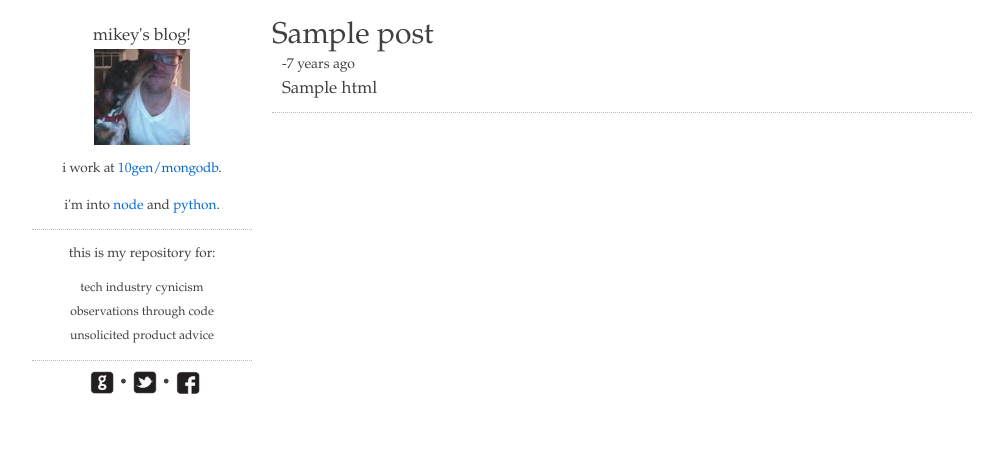
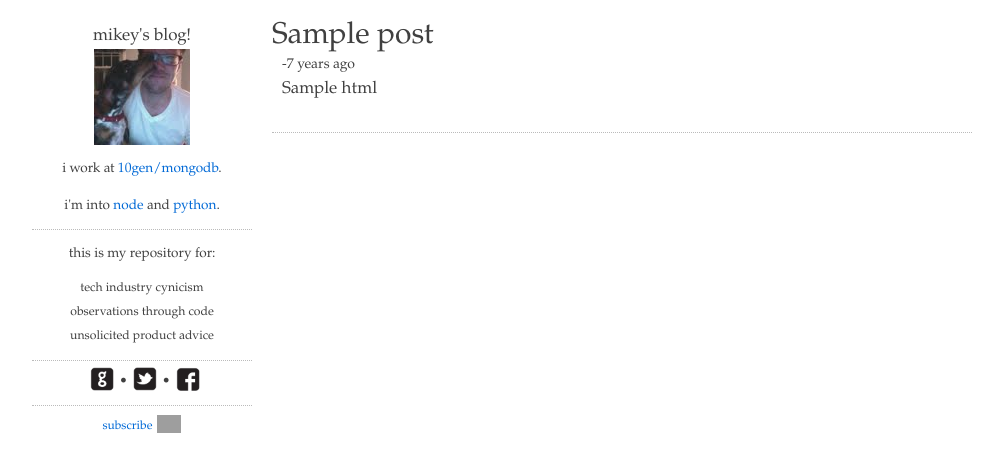
Before and after one commit to mpobrien/moblog, a Flask app: template blog/templates/posts.html in a window 1280 px wide. Shown: the top 472 px of the page, without its empty margins (138-1141 px from the left). Run offline with Flask 2, Linux system fonts and the light colour scheme; the template is opened without the code that fills it: most values are stand-ins (such as "Sample title", 1, 10 or a date in 2020); style sheets or scripts are compiled from the project's sources; parts of the project's set-up code (start-up, migrations or seed data) failed here and were passed over; some libraries are stand-ins or nearby versions; grey boxes are pictures that could not be loaded.

Commit message:
prettyprint markdown preview, rss link, space out posts more

```diff
--- a/blog/static/styles.less
+++ b/blog/static/styles.less
@@ -34,6 +34,11 @@ body{
   border-bottom:1px dotted #BBB;
 }
 
+.post_sep{
+  margin-top:30px;
+  margin-bottom:30px;
+}
+
 .timestamp{
   font-size:14px;
   padding-left:10px;
@@ -50,6 +55,7 @@ pre.prettyprint{
 }
 
 .svc_icon{
+  margin-top:-5px;
   vertical-align:middle;
 }
 
--- a/blog/templates/posts.html
+++ b/blog/templates/posts.html
@@ -40,6 +40,10 @@
         &bull;
         <a href="http://facebook.com/mpobrien"><img class="svc_icon" src="/static/facebook_icon.png" width="24px"/></a>
       </div>
+      <div class="sep">&nbsp;</div>
+      <div style="text-align:center;line-height:20px; vertical-align:middle;">
+        <a href="/recent.atom" style="font-size:12px">subscribe<img class="svc_icon" style="padding-left:5px;" src="/static/rss.png" width="24px"/></a>
+      </div>
     </div>
     <div class="span12" id="right_bar">
       {% for post in posts %}
@@ -51,7 +55,7 @@
         <div class="post_content">
           {{post['html']|safe}}
         </div>
-        <div class="sep">&nbsp;</div>
+        <div class="sep post_sep">&nbsp;</div>
       {% endfor %}
     </div>
 
--- a/blog/templates/write.html
+++ b/blog/templates/write.html
@@ -1,6 +1,8 @@
 {% extends "base.html" %}
 {% block header %}
 
+<link rel="stylesheet" type="text/css" href="/static/prettify.css">
+<script src="/static/prettify.js" type="text/javascript"></script>
 <style>
   #wrapper{
     width:960px;
@@ -76,12 +78,16 @@
 
       $('#title').keyup(function(){
         $('#titlepreview').text($(this).val())
+
       })
 
       $('#markdownbox').keyup(
         function(){
           var html = converter.makeHtml($(this).val())
           $('#previewcontent').html(html)
+
+          $('#previewcontent code').addClass("prettyprint");
+          prettyPrint()
         }
       )
   })
```
